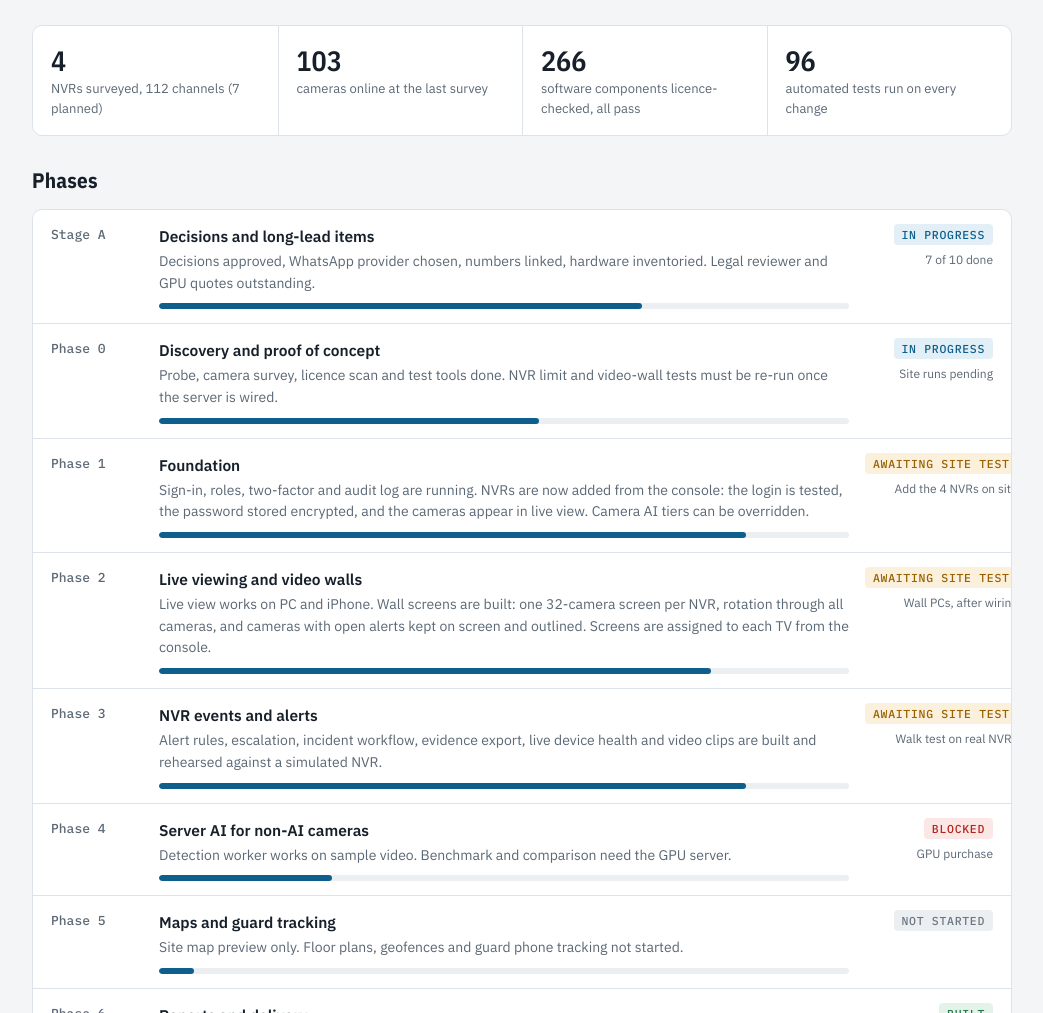
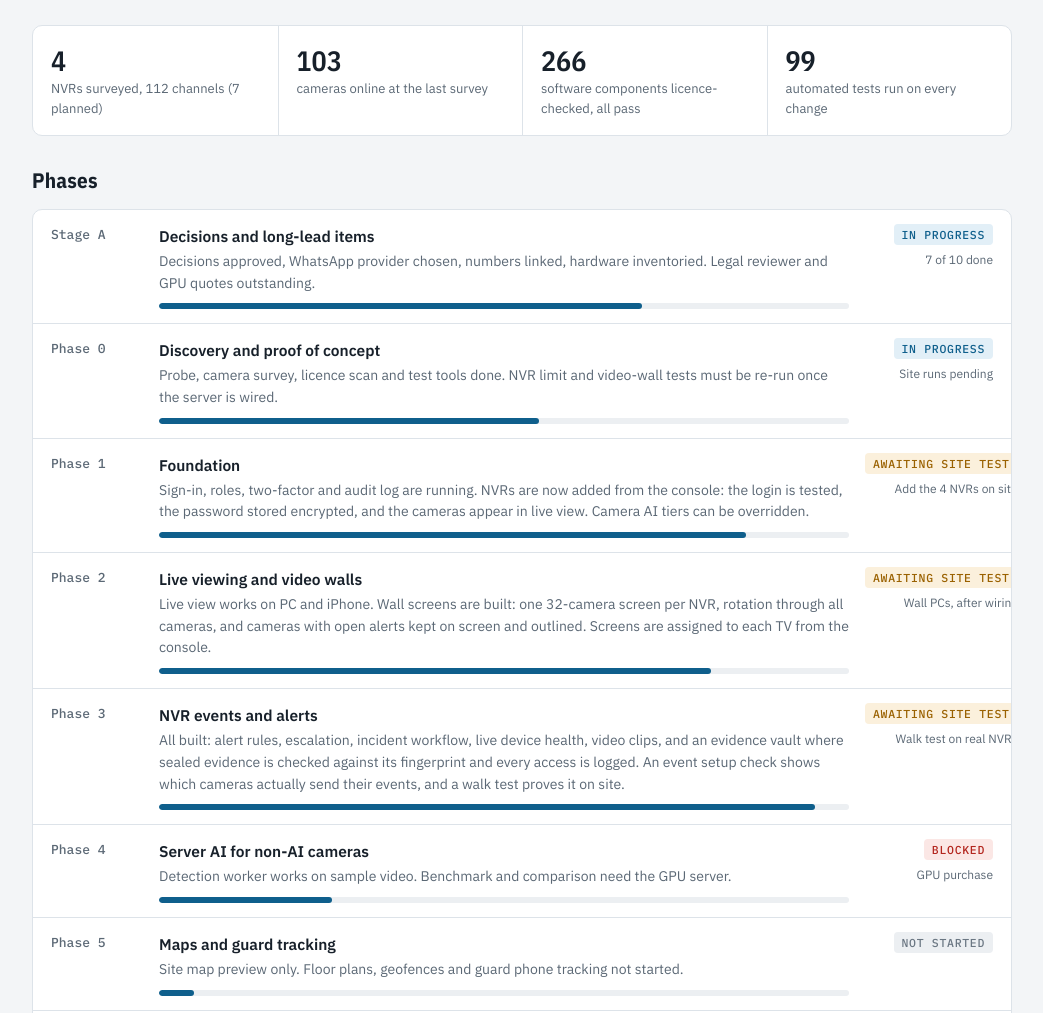
Before and after one commit to striver-star/Smart-Surveillance, a plain HTML site: page docs/client-presentation/hss-progress.html in a window 1280 px wide. Shown: the part 240-1253 px from the top of the page, without its empty margins (118-1161 px from the left). Drawn offline with nearby package versions, Linux system fonts and the light colour scheme.

Commit message:
Progress page: Phase 3 complete in software
Co-Authored-By: Claude Opus 5.5 <noreply@anthropic.com>
Claude-Session: https://claude.ai/code/session_013nURmmotbySsXpWSiwn2GL

```diff
--- a/docs/client-presentation/hss-progress.html
+++ b/docs/client-presentation/hss-progress.html
@@ -77,7 +77,7 @@ footer { color: var(--muted); font-size: 13px; border-top: 1px solid var(--line)
     <div role="listitem"><b>4</b><span>NVRs surveyed, 112 channels (7 planned)</span></div>
     <div role="listitem"><b>103</b><span>cameras online at the last survey</span></div>
     <div role="listitem"><b>266</b><span>software components licence-checked, all pass</span></div>
-    <div role="listitem"><b>96</b><span>automated tests run on every change</span></div>
+    <div role="listitem"><b>99</b><span>automated tests run on every change</span></div>
   </div>
 
   <section aria-labelledby="phases">
@@ -87,7 +87,7 @@ footer { color: var(--muted); font-size: 13px; border-top: 1px solid var(--line)
       <div class="row"><div class="ph">Phase 0</div><div><h3>Discovery and proof of concept</h3><p>Probe, camera survey, licence scan and test tools done. NVR limit and video-wall tests must be re-run once the server is wired.</p><div class="track"><i style="width:55%"></i></div></div><div class="state"><span class="chip c-run">In progress</span><small>Site runs pending</small></div></div>
       <div class="row"><div class="ph">Phase 1</div><div><h3>Foundation</h3><p>Sign-in, roles, two-factor and audit log are running. NVRs are now added from the console: the login is tested, the password stored encrypted, and the cameras appear in live view. Camera AI tiers can be overridden.</p><div class="track"><i style="width:85%"></i></div></div><div class="state"><span class="chip c-wait">Awaiting site test</span><small>Add the 4 NVRs on site</small></div></div>
       <div class="row"><div class="ph">Phase 2</div><div><h3>Live viewing and video walls</h3><p>Live view works on PC and iPhone. Wall screens are built: one 32-camera screen per NVR, rotation through all cameras, and cameras with open alerts kept on screen and outlined. Screens are assigned to each TV from the console.</p><div class="track"><i style="width:80%"></i></div></div><div class="state"><span class="chip c-wait">Awaiting site test</span><small>Wall PCs, after wiring</small></div></div>
-      <div class="row"><div class="ph">Phase 3</div><div><h3>NVR events and alerts</h3><p>Alert rules, escalation, incident workflow, evidence export, live device health and video clips are built and rehearsed against a simulated NVR.</p><div class="track"><i style="width:85%"></i></div></div><div class="state"><span class="chip c-wait">Awaiting site test</span><small>Walk test on real NVRs</small></div></div>
+      <div class="row"><div class="ph">Phase 3</div><div><h3>NVR events and alerts</h3><p>All built: alert rules, escalation, incident workflow, live device health, video clips, and an evidence vault where sealed evidence is checked against its fingerprint and every access is logged. An event setup check shows which cameras actually send their events, and a walk test proves it on site.</p><div class="track"><i style="width:95%"></i></div></div><div class="state"><span class="chip c-wait">Awaiting site test</span><small>Walk test on real NVRs</small></div></div>
       <div class="row"><div class="ph">Phase 4</div><div><h3>Server AI for non-AI cameras</h3><p>Detection worker works on sample video. Benchmark and comparison need the GPU server.</p><div class="track"><i style="width:25%"></i></div></div><div class="state"><span class="chip c-stop">Blocked</span><small>GPU purchase</small></div></div>
       <div class="row"><div class="ph">Phase 5</div><div><h3>Maps and guard tracking</h3><p>Site map preview only. Floor plans, geofences and guard phone tracking not started.</p><div class="track"><i style="width:5%"></i></div></div><div class="state"><span class="chip c-todo">Not started</span></div></div>
       <div class="row"><div class="ph">Phase 6</div><div><h3>Reports and delivery</h3><p>Daily, weekly and monthly reports in PDF and Word, with archive and scheduled WhatsApp sending. Seven-day delivery trial ends 19 November.</p><div class="track"><i style="width:90%"></i></div></div><div class="state"><span class="chip c-ok">Built</span><small>Trial ends 19 Nov</small></div></div>
```
